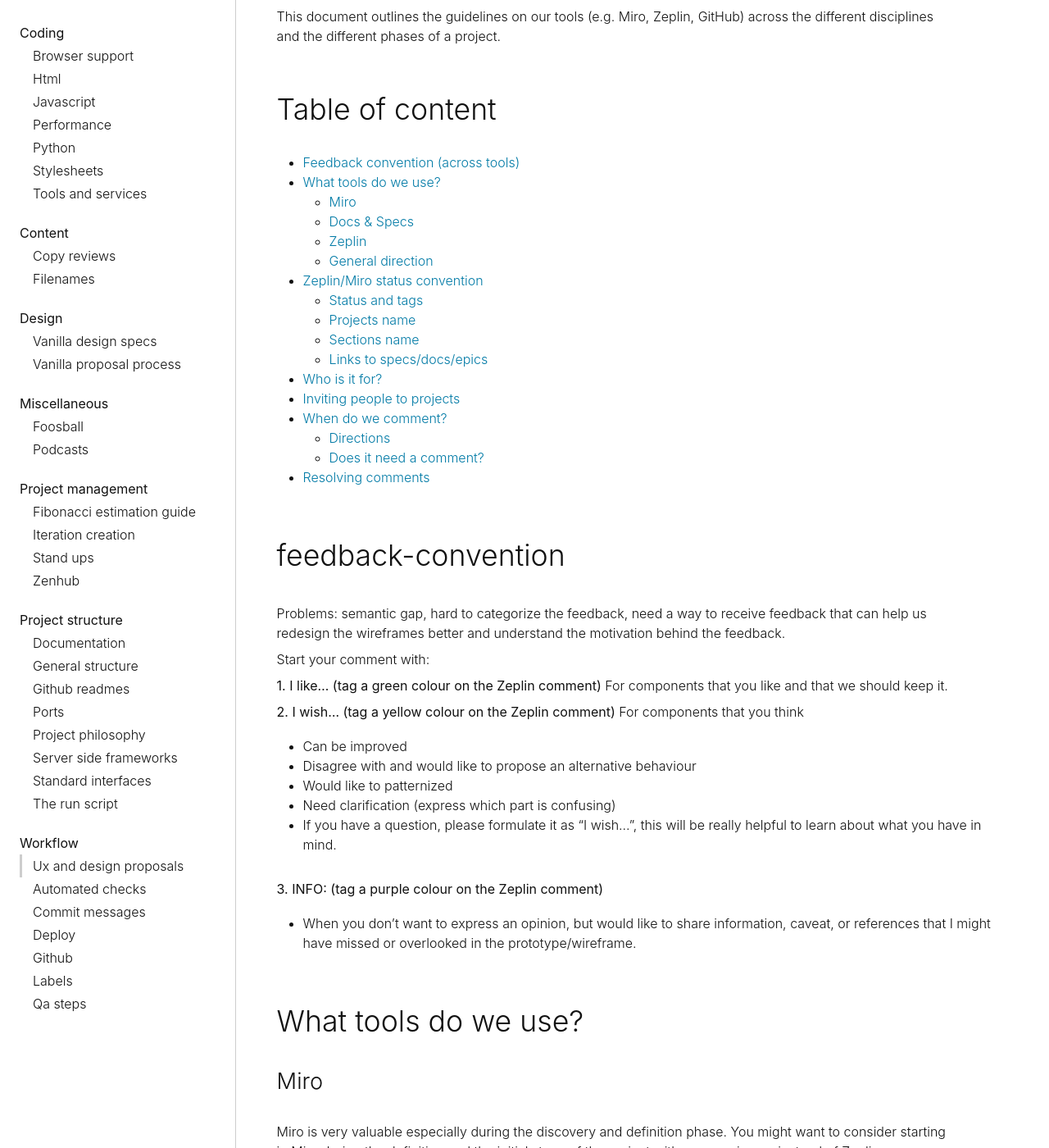
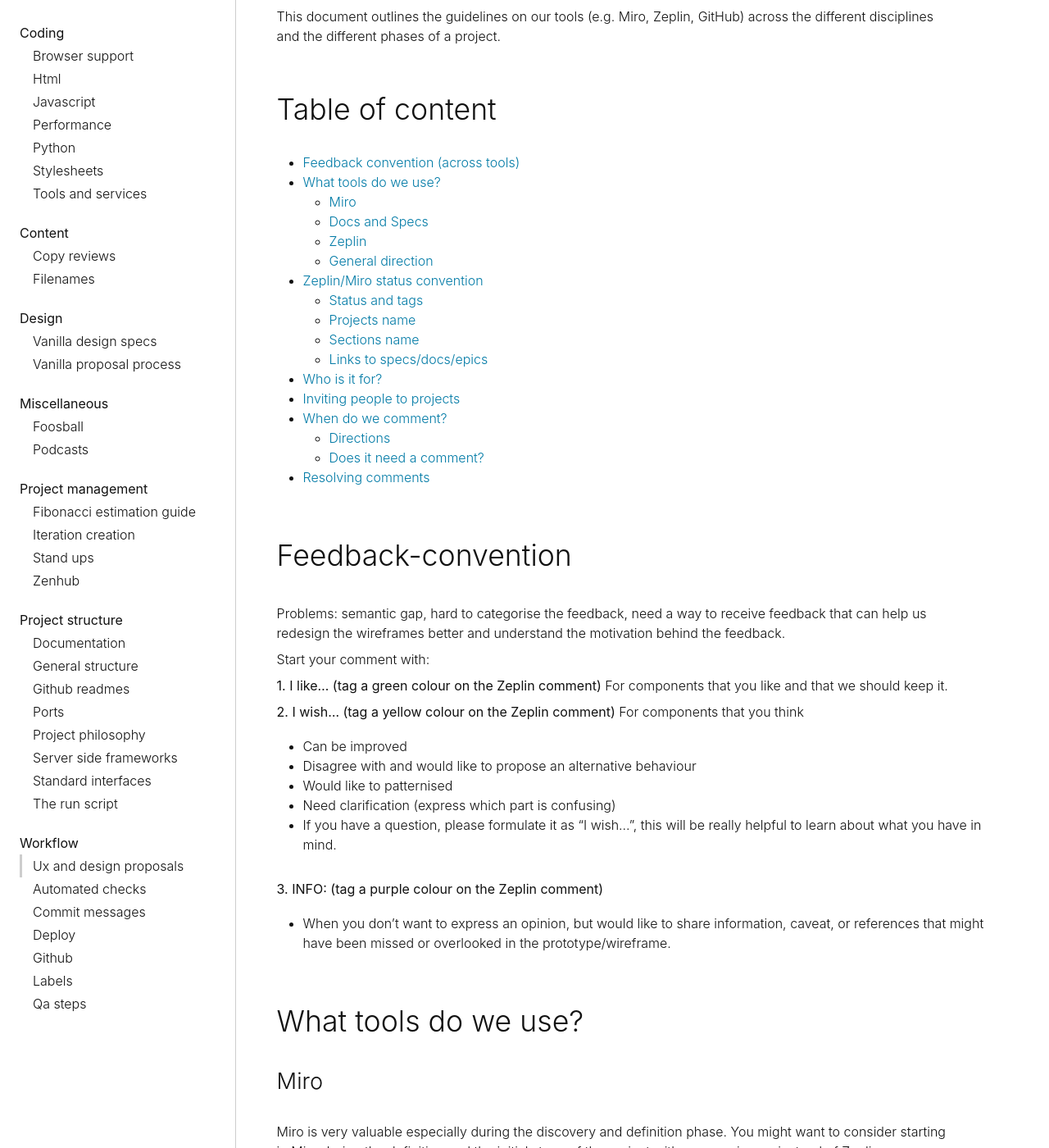
Before and after one commit to canonical-web-and-design/practices, a Jekyll site: the page built from workflow/UX-and-design-proposals.md, in a window 1280 px wide and 1400 px high, scrolled down 438 px. Shown: the whole window at 82% size. Built offline with Jekyll 4.4.1, drawn with Linux system fonts in a browser that asks for light colours; some web fonts are replaced; some of the changed text lies outside the part shown.

Commit message:
Update UX-and-design-proposals.md
Implemented changes after the review

```diff
--- a/workflow/UX-and-design-proposals.md
+++ b/workflow/UX-and-design-proposals.md
@@ -10,7 +10,7 @@
 - [Feedback convention (across tools)](#feedback-convention)
 - [What tools do we use?](#what-tools-do-we-use)
   - [Miro](#miro)
-  - [Docs & Specs](#docs-and-specs)
+  - [Docs and Specs](#docs-and-specs)
   - [Zeplin](#zeplin)
   - [General direction](#general-direction)
 - [Zeplin/Miro status convention](#zeplin-miro-status-convention)
@@ -26,9 +26,9 @@
 - [Resolving comments](#resolving-comments)
 
 
-## feedback-convention
+## Feedback-convention
 
-Problems: semantic gap, hard to categorize the feedback,  need a way to receive feedback that can help us redesign the wireframes better and understand the motivation behind the feedback.
+Problems: semantic gap, hard to categorise the feedback,  need a way to receive feedback that can help us redesign the wireframes better and understand the motivation behind the feedback.
 
 Start your comment with:
 
@@ -39,12 +39,12 @@
 For components that you think
 - Can be improved
 - Disagree with and would like to propose an alternative behaviour
-- Would like to patternized
+- Would like to patternised
 - Need clarification (express which part is confusing)
 - If you have a question, please formulate it as "I wish...", this will be really helpful to learn about what you have in mind.
 
 **3. INFO: (tag a purple colour on the Zeplin comment)**
-- When you don’t want to express an opinion, but would like to share information, caveat, or references that I might have missed or overlooked in the prototype/wireframe.
+- When you don’t want to express an opinion, but would like to share information, caveat, or references that might have been missed or overlooked in the prototype/wireframe.
 
 
 ## What tools do we use?
@@ -52,7 +52,7 @@
 ### Miro
 Miro is very valuable especially during the discovery and definition phase. You might want to consider starting in Miro during the definition and the initial stage of the project with core engineers instead of Zeplin.
 
-### Doc & Specs
+### Doc and Specs
 Spec docs with core engineers are also very important for the definition of the feature and to start a conversation around API, user stories and functionality.
 
 ### Zeplin
@@ -92,7 +92,7 @@
 ### Proposed tags, to be added for review stages
 We discussed reflecting the tag-naming convention from GitHub when asking for a certain type of feedback:
 - Review: UX needed
-- Review: design needed
+- Review: Design needed
 - Review: QA needed
 
 
```
Also changed, not shown: other parts of workflow/UX-and-design-proposals.md (+1 -1 lines).
